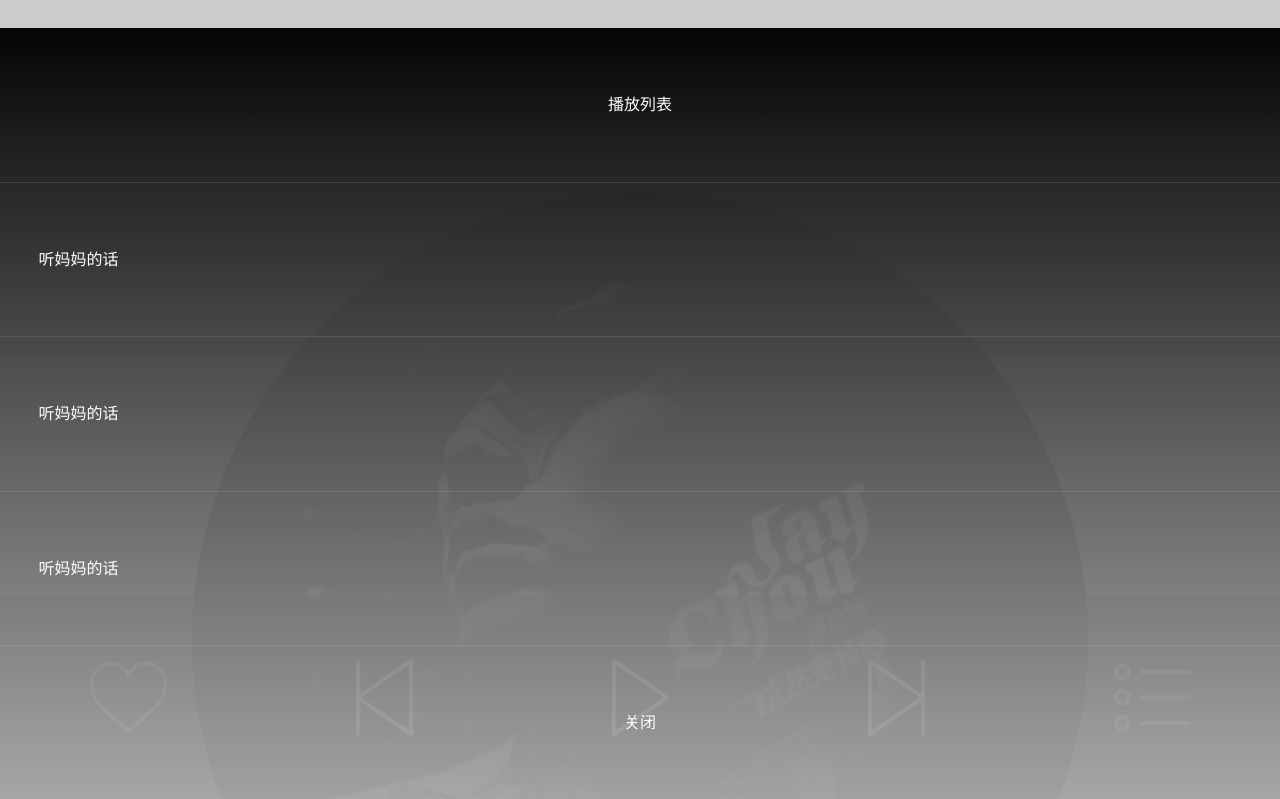
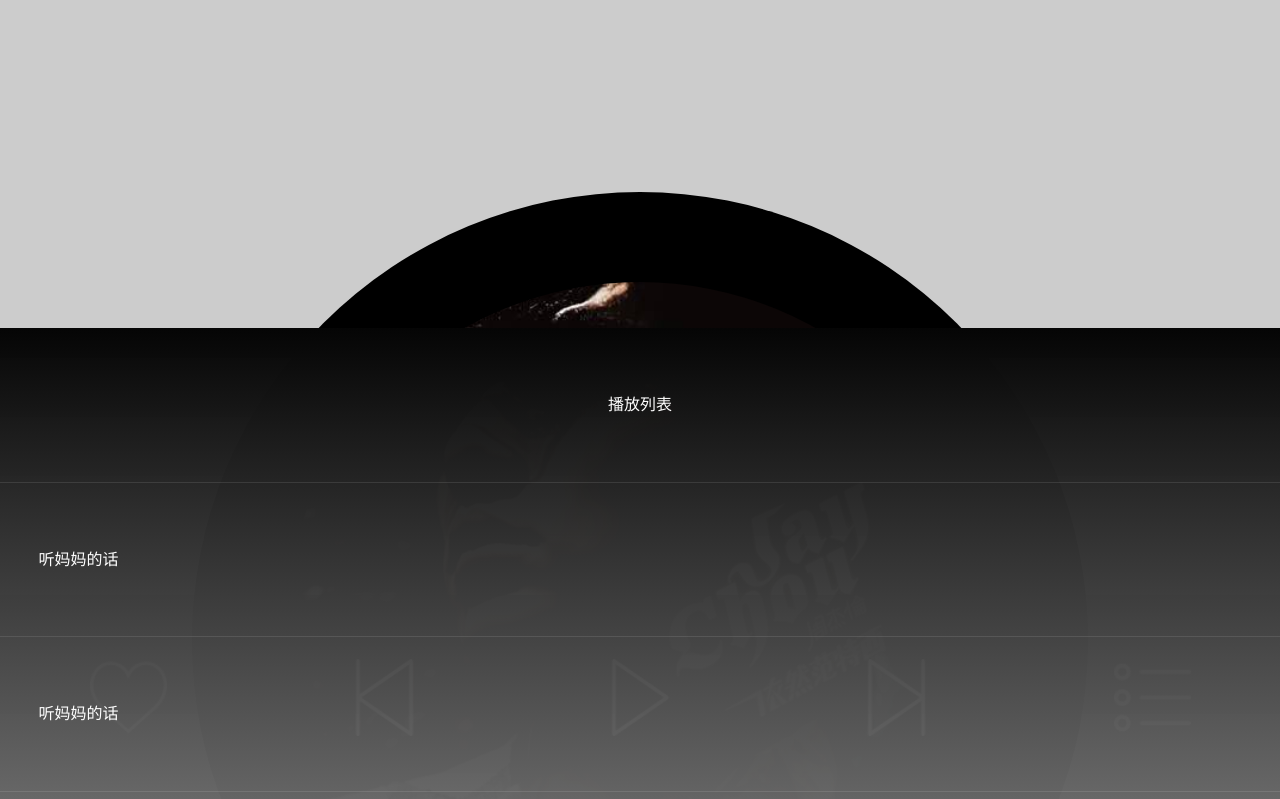
Before and after one commit to ZhuSongHB/Music-player, a website: page src/html/index.htm in a window 1280 px wide. Shown: the top 799 px of the page. Drawn offline with nearby package versions, Linux system fonts and the light colour scheme; files that its build step writes are made by us from their sources; files whose address does not match are found by name.

Commit message:
介绍更改

```diff
--- a/src/css/index.less
+++ b/src/css/index.less
@@ -163,6 +163,7 @@ body {
     .list {
         position: fixed;
         width: 100vw;
+        transform: translateY(300px);
         bottom: 0;
         background: linear-gradient(rgb(5, 5, 5), rgba(170, 170, 170, .95));
         z-index: 3;
--- a/src/js/render.js
+++ b/src/js/render.js
@@ -1 +1 @@
-// 渲染功能 :
+// 渲染功能 : 图片、音乐信息、是否喜欢
```
Also changed, not shown: README.md, dist/css/index.css.
